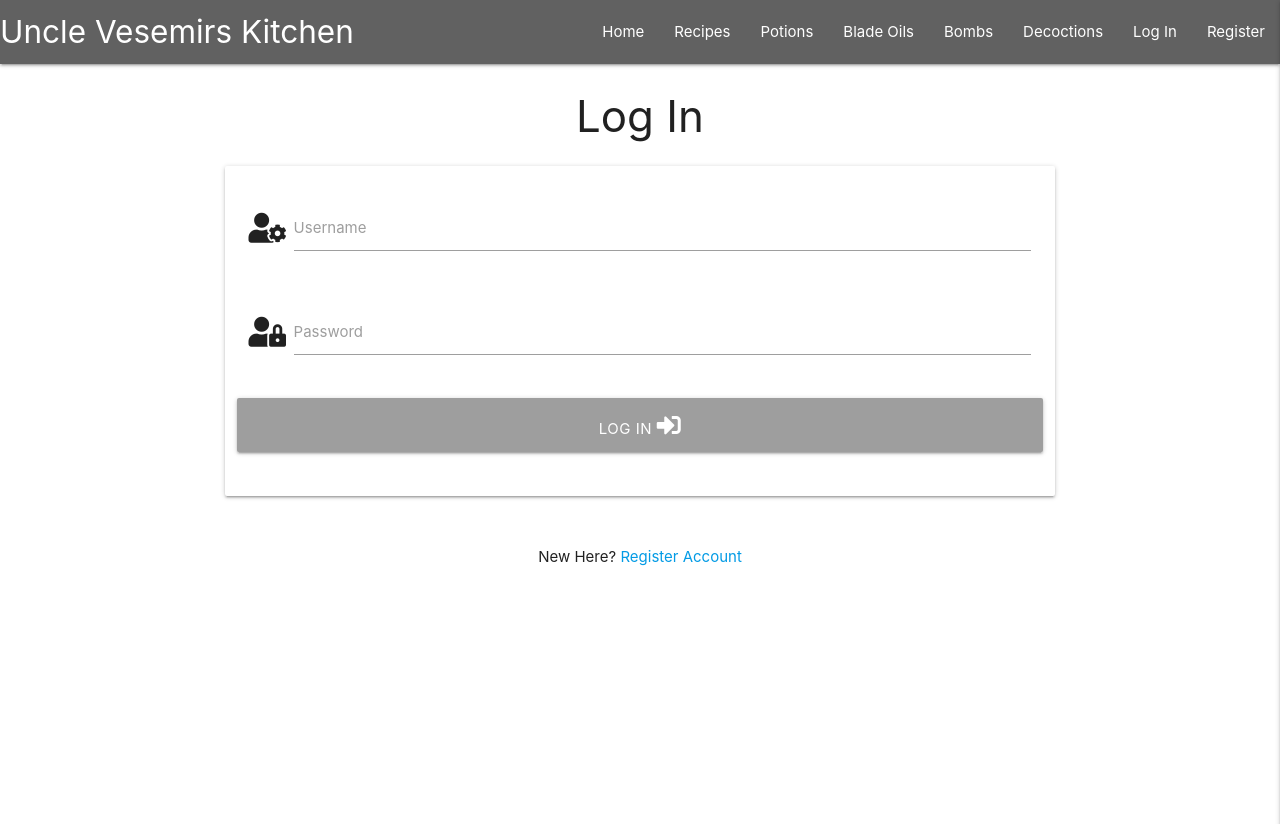
After one commit to Ash066/uncle-vesemirs-kitchen, a Flask app: page /login in a window 1280 px wide. The commit adds this page. Shown: the top 824 px of the page. Run offline with Flask 2, Linux system fonts and the light colour scheme; some libraries are stand-ins or nearby versions.

Commit message:
Added user registation, login and logout functionality within app.py and created associated html pages. Defined session user link permissions

```diff
--- a/app.py
+++ b/app.py
@@ -4,6 +4,7 @@ from flask import (
     redirect, request, session, url_for)
 from flask_pymongo import PyMongo
 from bson.objectid import ObjectId
+from werkzeug.security import generate_password_hash, check_password_hash
 if os.path.exists("env.py"):
     import env
 
@@ -16,6 +17,11 @@ app.secret_key = os.environ.get("SECRET_KEY")
 
 mongo = PyMongo(app)
 
+
+# Functions passing the database category documents to site
+@app.route("/get_landing")
+def get_landing():
+    return render_template("index.html")
 
 
 @app.route("/get_potions")
@@ -41,6 +47,7 @@ def get_decoctions():
     decoctions = mongo.db.decoctions.find()
     return render_template("decoctions.html", decoctions=decoctions)
 
+
 @app.route("/")
 @app.route("/get_recipes")
 def get_recipes():
@@ -48,6 +55,66 @@ def get_recipes():
     return render_template("recipes.html", recipes=recipes)
 
 
+# User registration funtions
+@app.route("/register", methods=["GET", "POST"])
+def register():
+    if request.method == "POST":
+        # checking if username already exists in db
+        existing_user = mongo.db.users.find_one(
+            {"username": request.form.get("username").lower()})
+
+        if existing_user:
+            flash("Username already exists")
+            return redirect(url_for("register"))
+
+        register = {
+            "username": request.form.get("username").lower(),
+            "password": generate_password_hash(request.form.get("password"))
+        }
+        mongo.db.users.insert_one(register)
+
+        # put the new user into 'session' cookie
+        session["user"] = request.form.get("username").lower()
+        flash("Registration Successful!")
+    return render_template("register.html")
+
+
+# User login function
+@app.route("/login", methods=["GET", "POST"])
+def login():
+    if request.method == "POST":
+        # checking if a username already exists in the user database
+        existing_user = mongo.db.users.find_one(
+            {"username": request.form.get("username").lower()})
+
+        if existing_user:
+            # ensure hashed password matches user input
+            if check_password_hash(
+                existing_user["password"], request.form.get("password")):
+                    session["user"] = request.form.get("username").lower()
+                    flash("Welcome, {}".format(request.form.get("username")))
+            else:
+                # invalid password match
+                flash("Incorrect Username and/or Password")
+                return redirect(url_for("login"))
+
+        else:
+            # username doesn't exist
+            flash("Incorrect Username and/or Password")
+            return redirect(url_for("login"))
+
+    return render_template("login.html")
+
+
+# User logout function
+@app.route("/logout")
+def logout():
+    # remove user from session cookie
+    flash("You have been logged out")
+    session.pop("user")
+    return redirect(url_for("login"))
+
+
 if __name__ == "__main__":
     app.run(host=os.environ.get("IP"),
             port=int(os.environ.get("PORT")),
--- a/static/css/style.css
+++ /dev/null
@@ -1,4 +0,0 @@
-body{
-    font-family: 'Courier New', Courier, monospace;
-    color: black;
-}
--- /dev/null
+++ b/static/js/script.js
@@ -0,0 +1,4 @@
+/* jQuery clip taken for materializecss.com for use with navbar component */
+$(document).ready(function () {
+    $(".sidenav").sidenav({edge: "right"});
+});
--- a/templates/base.html
+++ b/templates/base.html
@@ -26,9 +26,13 @@
 					<li><a href="{{ url_for('get_blade_oils') }}">Blade Oils</a></li>
                     <li><a href="{{ url_for('get_bombs') }}">Bombs</a></li>
                     <li><a href="{{ url_for('get_decoctions') }}">Decoctions</a></li>
-                    <li><a href="{{ url_for('login') }}">Log In</a></li>
-					<li><a href="{{ url_for('logout') }}">Log Out</a></li>
-					<li><a href="{{ url_for('register') }}">Register</a></li>
+                    {% if session.user %}
+                        <li><a href="{{ url_for('add_recipe') }}">Add Recipe</a></li>
+                        <li><a href="{{ url_for('logout') }}">Log Out</a></li>
+                    {% else %}
+                        <li><a href="{{ url_for('login') }}">Log In</a></li>
+                        <li><a href="{{ url_for('register') }}">Register</a></li>
+                    {% endif %}
 				</ul>
 			</div>
 		</nav>
@@ -42,9 +46,13 @@
             <li><a href="{{ url_for('get_blade_oils') }}">Blade Oils</a></li>
             <li><a href="{{ url_for('get_bombs') }}">Bombs</a></li>
             <li><a href="{{ url_for('get_decoctions') }}">Decoctions</a></li>
-            <li><a href="{{ url_for('login') }}">Log In</a></li>
-            <li><a href="{{ url_for('logout') }}">Log Out</a></li>
-            <li><a href="{{ url_for('register') }}">Register</a></li>
+            {% if session.user %}
+                <li><a href="{{ url_for('add_recipe') }}">Add Recipe</a></li>
+                <li><a href="{{ url_for('logout') }}">Log Out</a></li>
+            {% else %}
+                <li><a href="{{ url_for('login') }}">Log In</a></li>
+                <li><a href="{{ url_for('register') }}">Register</a></li>
+            {% endif %}
 		</ul>
 	</header>
 
--- a/templates/index.html
+++ b/templates/index.html
@@ -1 +1,6 @@
 {% extends "base.html" %}
+{% block content %}
+
+
+
+{% endblock %}
--- /dev/null
+++ b/templates/login.html
@@ -0,0 +1,47 @@
+
+{% extends "base.html" %}
+{% block content %}
+
+    <h3 class="center-align">Log In</h3>
+
+    <div class="row">
+        <form class="col s12 m8 offset-m2" method="POST" action="{{ url_for('login') }}">
+            <div class="card-panel">
+                <!-- username -->
+                <div class="row">
+					<div class="input-field col s12">
+						<i class="fas fa-user-cog prefix"></i>
+						<input id="username" name="username" type="text" minlength="5"
+                            maxlength="15" pattern="^[a-zA-Z0-9]{5,15}$" class="validate" required>
+						<label for="username">Username</label>
+					</div>
+                </div>
+                <!-- passowrd -->
+                <div class="row">
+                    <div class="input-field col s12">
+						<i class="fas fa-user-lock prefix"></i>
+                        <input id="password" name="password" type="password" minlength="5"
+                            maxlength="15" pattern="^[a-zA-Z0-9]{5,15}$" class="validate" required>
+                        <label for="password">Password</label>
+                    </div>
+                </div>
+                <!-- login -->
+                <div class="row">
+                    <button type="submit" class="col s12 btn-large grey">
+                        Log In <i class="fas fa-sign-in-alt"></i>
+                    </button>
+                </div>
+            </div>
+        </form>
+    </div>
+
+    <div class="row">
+        <div class="col s12">
+            <p class="center-align">
+                New Here?
+                <a href="{{ url_for('register') }}" class="">Register Account</a>
+            </p>
+        </div>
+    </div>
+
+{% endblock %}
```
Also changed, not shown: templates/register.html (added, +46 -0 lines), background.jpg (added).
